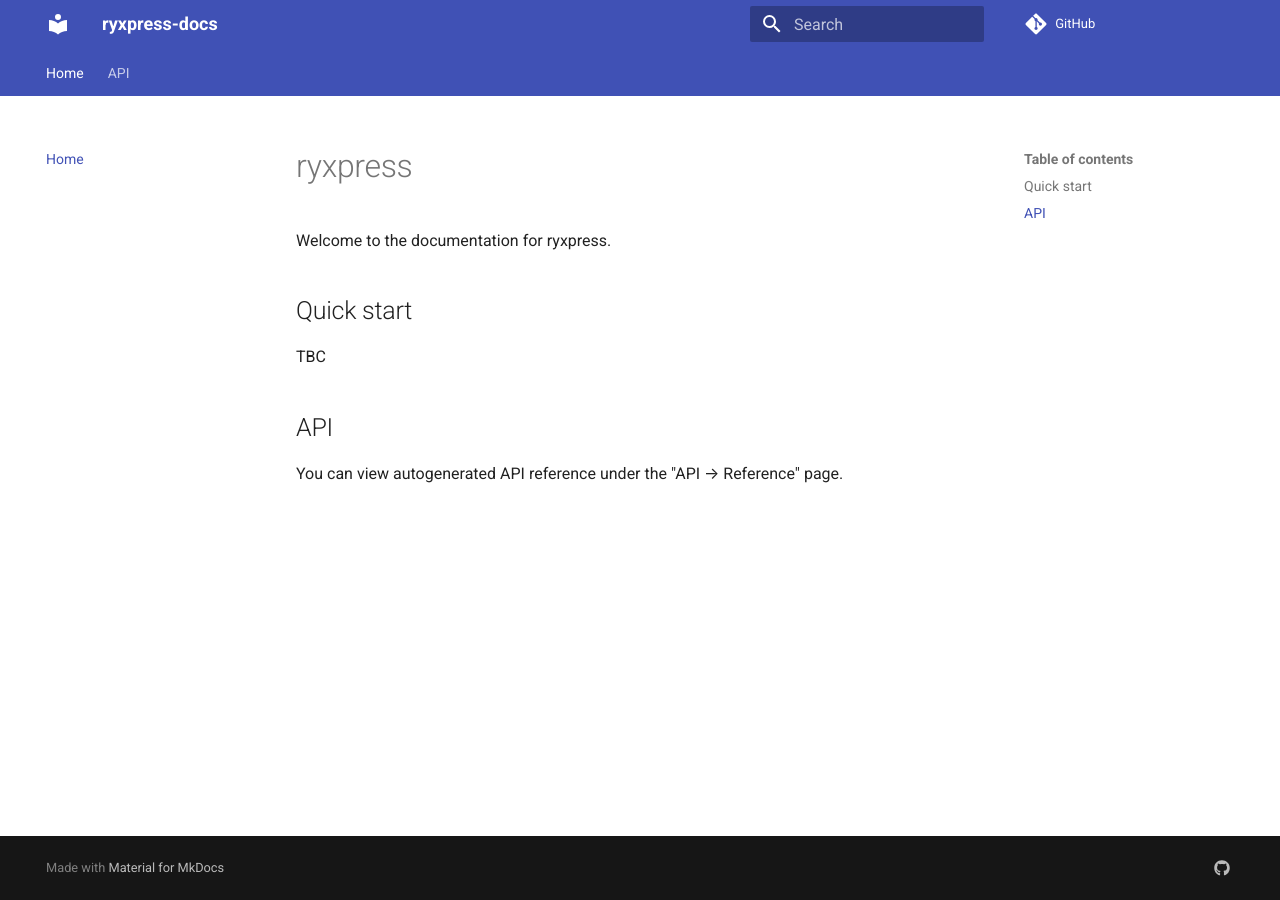
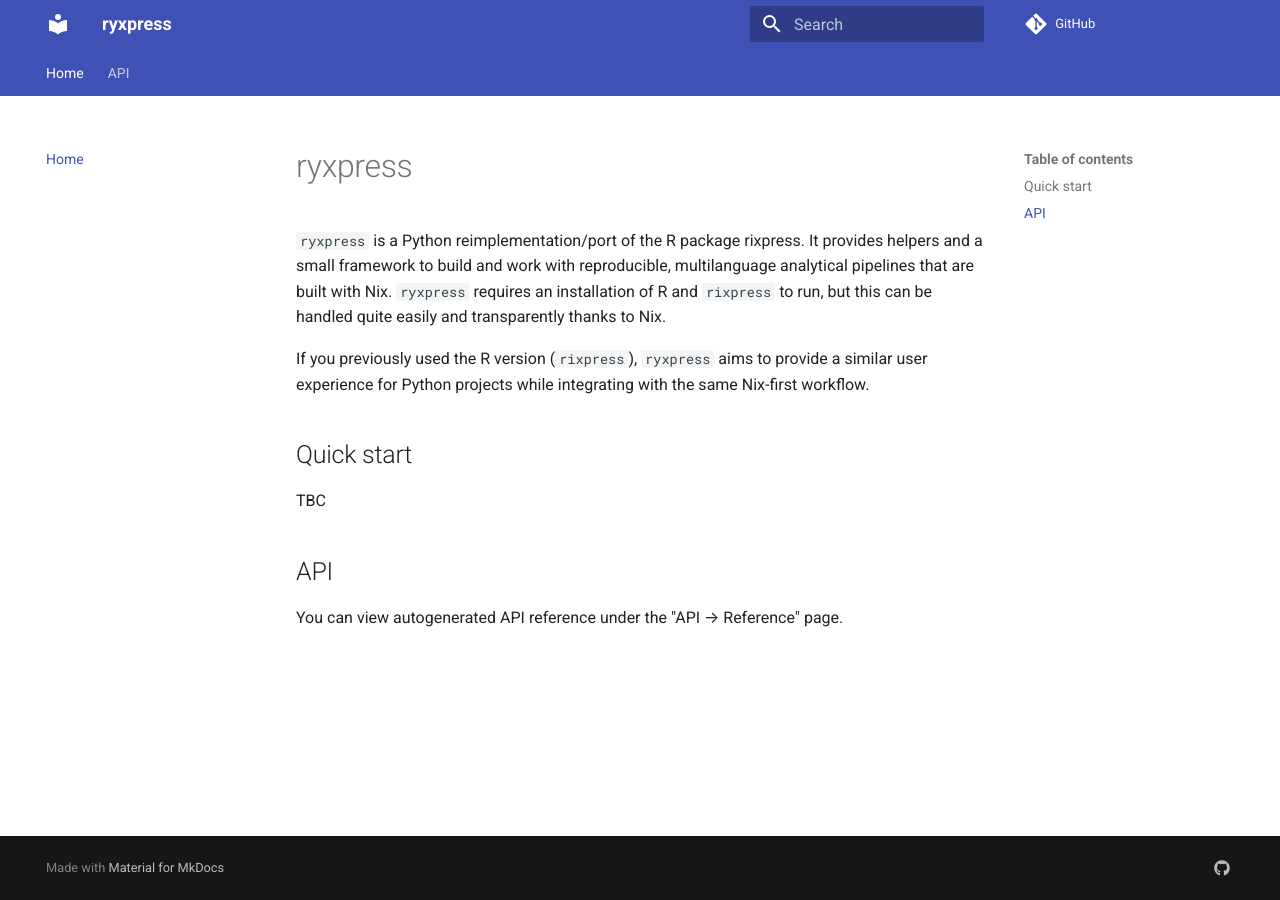
Before and after one commit to b-rodrigues/ryxpress, an MkDocs documentation site: the page built from docs/index.md, in a window 1280 px wide. Built offline with MkDocs 1.6.1 and Material for MkDocs 9.7.7, drawn with Linux system fonts in a browser that asks for light colours; comment, search, counter and statistics services are not loaded.

Commit message:
documentation

```diff
--- a/docs/index.md
+++ b/docs/index.md
@@ -1,6 +1,14 @@
 # ryxpress
 
-Welcome to the documentation for ryxpress.
+`ryxpress` is a Python reimplementation/port of the R package rixpress. It
+provides helpers and a small framework to build and work with reproducible,
+multilanguage analytical pipelines that are built with Nix. `ryxpress` requires
+an installation of R and `rixpress` to run, but this can be handled quite
+easily and transparently thanks to Nix.
+
+If you previously used the R version (`rixpress`), `ryxpress` aims to provide a
+similar user experience for Python projects while integrating with the same
+Nix-first workflow.
 
 ## Quick start
 
--- a/mkdocs.yml
+++ b/mkdocs.yml
@@ -1,4 +1,4 @@
-site_name: ryxpress-docs
+site_name: ryxpress
 site_description: Documentation for ryxpress
 repo_url: https://github.com/b-rodrigues/ryxpress
 
```
Also changed, not shown: README.md (+5 -5 lines).
